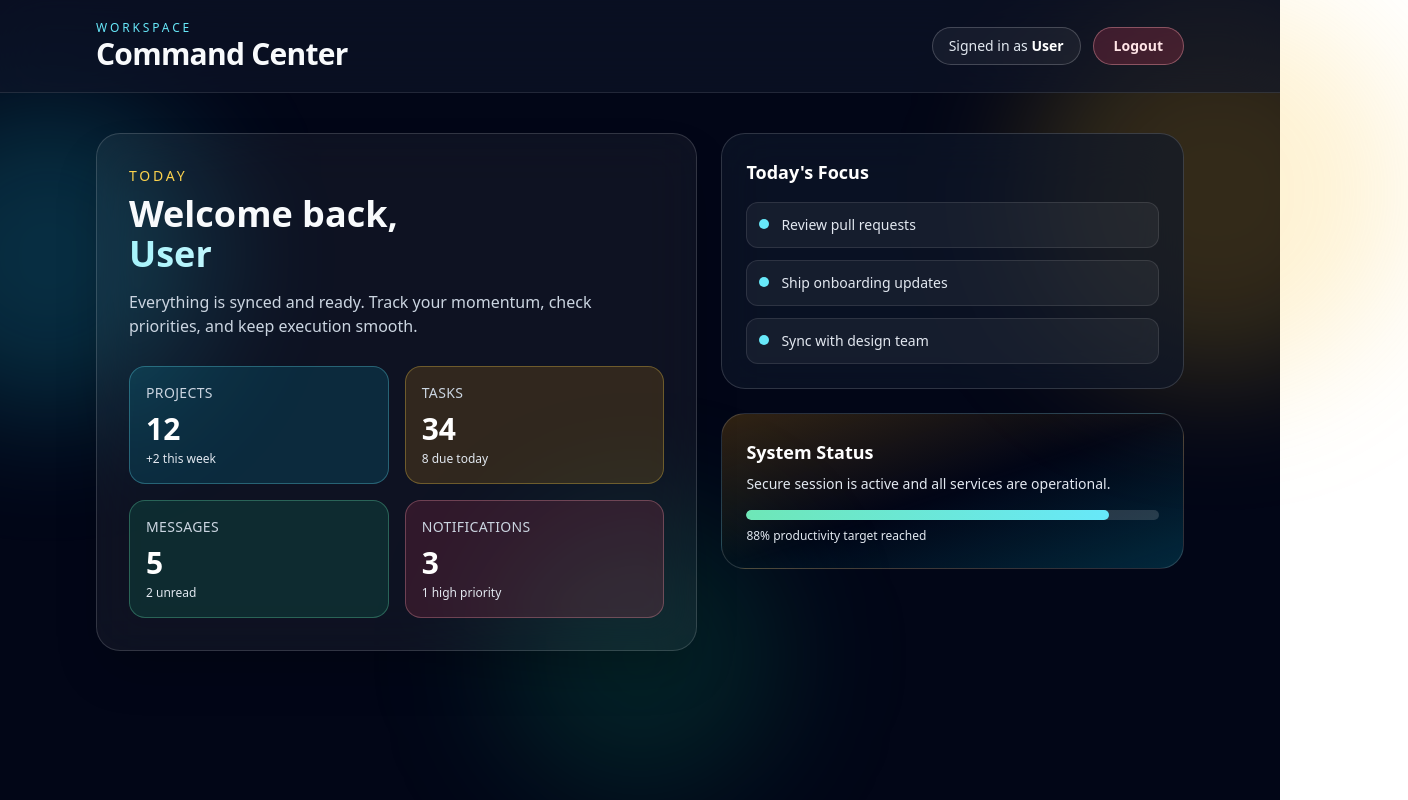
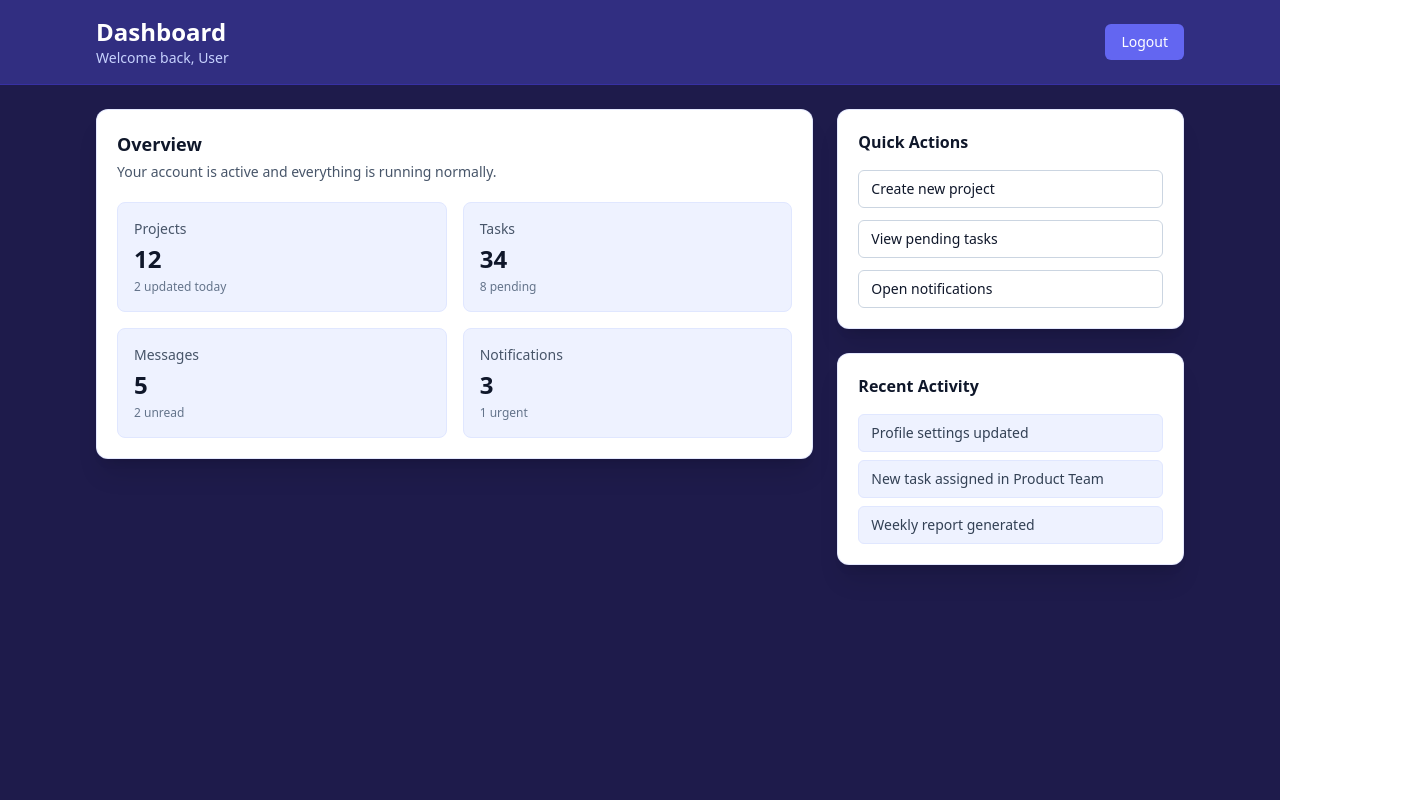
Before and after one commit to utsav-18/Secure-Login, a React (Vite) app in the folder frontend/: page /dashboard in a window 1280 px wide. Shown: the whole page, 1408 px wide, since content can reach past the window. Built offline with nearby package versions, Linux system fonts and the light colour scheme.

Commit message:
New Design

```diff
--- a/frontend/src/pages/Dashboard.jsx
+++ b/frontend/src/pages/Dashboard.jsx
@@ -6,18 +6,17 @@ function Dashboard() {
   const [username, setUsername] = useState("");
 
   const stats = [
-    { label: "Projects", value: 12, hint: "+2 this week", tone: "bg-cyan-500/15 border-cyan-300/30" },
-    { label: "Tasks", value: 34, hint: "8 due today", tone: "bg-amber-500/15 border-amber-300/30" },
-    { label: "Messages", value: 5, hint: "2 unread", tone: "bg-emerald-500/15 border-emerald-300/30" },
-    {
-      label: "Notifications",
-      value: 3,
-      hint: "1 high priority",
-      tone: "bg-rose-500/15 border-rose-300/30",
-    },
+    { title: "Projects", value: 12, note: "2 updated today" },
+    { title: "Tasks", value: 34, note: "8 pending" },
+    { title: "Messages", value: 5, note: "2 unread" },
+    { title: "Notifications", value: 3, note: "1 urgent" },
   ];
 
-  const todaysPlan = ["Review pull requests", "Ship onboarding updates", "Sync with design team"];
+  const activities = [
+    "Profile settings updated",
+    "New task assigned in Product Team",
+    "Weekly report generated",
+  ];
 
   useEffect(() => {
     const token = localStorage.getItem("token");
@@ -39,85 +38,67 @@ function Dashboard() {
   };
 
   return (
-    <div className="min-h-screen overflow-hidden bg-slate-950 text-slate-50">
-      <div className="pointer-events-none absolute inset-0">
-        <div className="absolute -left-28 top-24 h-80 w-80 rounded-full bg-cyan-400/20 blur-3xl" />
-        <div className="absolute right-0 top-0 h-96 w-96 translate-x-1/3 rounded-full bg-amber-400/20 blur-3xl" />
-        <div className="absolute bottom-0 left-1/2 h-72 w-72 -translate-x-1/2 rounded-full bg-emerald-500/15 blur-3xl" />
-      </div>
-
-      <header className="relative z-10 border-b border-white/10 bg-slate-900/60 backdrop-blur-xl">
-        <div className="mx-auto flex max-w-6xl items-center justify-between px-6 py-5 md:px-8">
+    <div className="min-h-screen bg-indigo-950 text-white">
+      <header className="border-b border-indigo-800 bg-indigo-900">
+        <div className="mx-auto flex max-w-6xl items-center justify-between px-4 py-4 sm:px-6 lg:px-8">
           <div>
-            <p className="text-xs uppercase tracking-[0.24em] text-cyan-300">Workspace</p>
-            <h1 className="text-2xl font-black tracking-tight md:text-3xl">Command Center</h1>
-          </div>
-
-          <div className="flex items-center gap-3">
-            <div className="hidden rounded-full border border-white/20 bg-white/5 px-4 py-2 text-sm text-slate-200 sm:block">
-              Signed in as <span className="font-semibold text-white">{username || "User"}</span>
+            <h1 className="text-2xl font-bold">Dashboard</h1>
+            <p className="text-sm text-indigo-200">Welcome back, {username || "User"}</p>
           </div>
 
           <button
             onClick={handleLogout}
-              className="rounded-full border border-rose-300/40 bg-rose-500/20 px-5 py-2 text-sm font-semibold text-rose-100 transition hover:-translate-y-0.5 hover:bg-rose-500/30"
+            className="rounded-md bg-indigo-500 px-4 py-2 text-sm font-medium text-white transition hover:bg-indigo-700"
           >
             Logout
           </button>
         </div>
-        </div>
       </header>
 
-      <main className="relative z-10 mx-auto grid max-w-6xl gap-6 px-6 py-8 md:grid-cols-[1.3fr_1fr] md:px-8 md:py-10">
-        <section className="rounded-3xl border border-white/15 bg-white/5 p-6 shadow-2xl backdrop-blur-xl md:p-8">
-          <p className="text-sm uppercase tracking-[0.2em] text-amber-300">Today</p>
-          <h2 className="mt-2 text-3xl font-black leading-tight md:text-4xl">
-            Welcome back,
-            <span className="block bg-gradient-to-r from-cyan-200 via-white to-amber-200 bg-clip-text text-transparent">
-              {username || "User"}
-            </span>
-          </h2>
+      <main className="mx-auto grid max-w-6xl grid-cols-1 gap-6 px-4 py-6 sm:px-6 lg:grid-cols-3 lg:px-8">
+        <section className="lg:col-span-2">
+          <div className="rounded-xl border border-indigo-300/30 bg-white p-5 text-slate-900 shadow-xl">
+            <h2 className="text-lg font-semibold">Overview</h2>
+            <p className="mt-1 text-sm text-slate-600">Your account is active and everything is running normally.</p>
 
-          <p className="mt-4 max-w-xl text-slate-300">
-            Everything is synced and ready. Track your momentum, check priorities, and keep execution smooth.
-          </p>
-
-          <div className="mt-7 grid gap-4 sm:grid-cols-2">
+            <div className="mt-5 grid grid-cols-1 gap-4 sm:grid-cols-2">
               {stats.map((item) => (
-              <article
-                key={item.label}
-                className={`rounded-2xl border p-4 transition hover:-translate-y-0.5 ${item.tone}`}
-              >
-                <p className="text-sm uppercase tracking-wide text-slate-300">{item.label}</p>
-                <p className="mt-2 text-3xl font-extrabold text-white">{item.value}</p>
-                <p className="mt-1 text-xs text-slate-200">{item.hint}</p>
-              </article>
+                <div key={item.title} className="rounded-lg border border-indigo-100 bg-indigo-50 p-4">
+                  <p className="text-sm font-medium text-slate-600">{item.title}</p>
+                  <p className="mt-1 text-2xl font-bold text-slate-900">{item.value}</p>
+                  <p className="mt-1 text-xs text-slate-500">{item.note}</p>
+                </div>
               ))}
+            </div>
           </div>
         </section>
 
         <aside className="space-y-6">
-          <section className="rounded-3xl border border-white/15 bg-slate-900/65 p-6 backdrop-blur-xl">
-            <h3 className="text-lg font-bold text-white">Today's Focus</h3>
-            <ul className="mt-4 space-y-3 text-sm text-slate-200">
-              {todaysPlan.map((task) => (
-                <li key={task} className="flex items-start gap-3 rounded-xl border border-white/10 bg-white/5 px-3 py-3">
-                  <span className="mt-1 inline-block h-2.5 w-2.5 rounded-full bg-cyan-300" />
-                  <span>{task}</span>
+          <div className="rounded-xl border border-indigo-300/30 bg-white p-5 text-slate-900 shadow-xl">
+            <h3 className="text-base font-semibold">Quick Actions</h3>
+            <div className="mt-4 grid gap-3">
+              <button className="rounded-md border border-slate-300 px-3 py-2 text-left text-sm hover:bg-indigo-50">
+                Create new project
+              </button>
+              <button className="rounded-md border border-slate-300 px-3 py-2 text-left text-sm hover:bg-indigo-50">
+                View pending tasks
+              </button>
+              <button className="rounded-md border border-slate-300 px-3 py-2 text-left text-sm hover:bg-indigo-50">
+                Open notifications
+              </button>
+            </div>
+          </div>
+
+          <div className="rounded-xl border border-indigo-300/30 bg-white p-5 text-slate-900 shadow-xl">
+            <h3 className="text-base font-semibold">Recent Activity</h3>
+            <ul className="mt-4 space-y-2 text-sm text-slate-700">
+              {activities.map((activity) => (
+                <li key={activity} className="rounded-md border border-indigo-100 bg-indigo-50 px-3 py-2">
+                  {activity}
                 </li>
               ))}
             </ul>
-          </section>
-
-          <section className="rounded-3xl border border-white/15 bg-gradient-to-br from-amber-500/20 via-transparent to-cyan-500/20 p-6">
-            <h3 className="text-lg font-bold text-white">System Status</h3>
-            <p className="mt-2 text-sm text-slate-200">Secure session is active and all services are operational.</p>
-
-            <div className="mt-4 h-2.5 w-full overflow-hidden rounded-full bg-white/15">
-              <div className="h-full w-[88%] rounded-full bg-gradient-to-r from-emerald-300 to-cyan-300" />
           </div>
-            <p className="mt-2 text-xs text-slate-200">88% productivity target reached</p>
-          </section>
         </aside>
       </main>
     </div>
```
Lines whose indentation alone changed are shown as unchanged.
